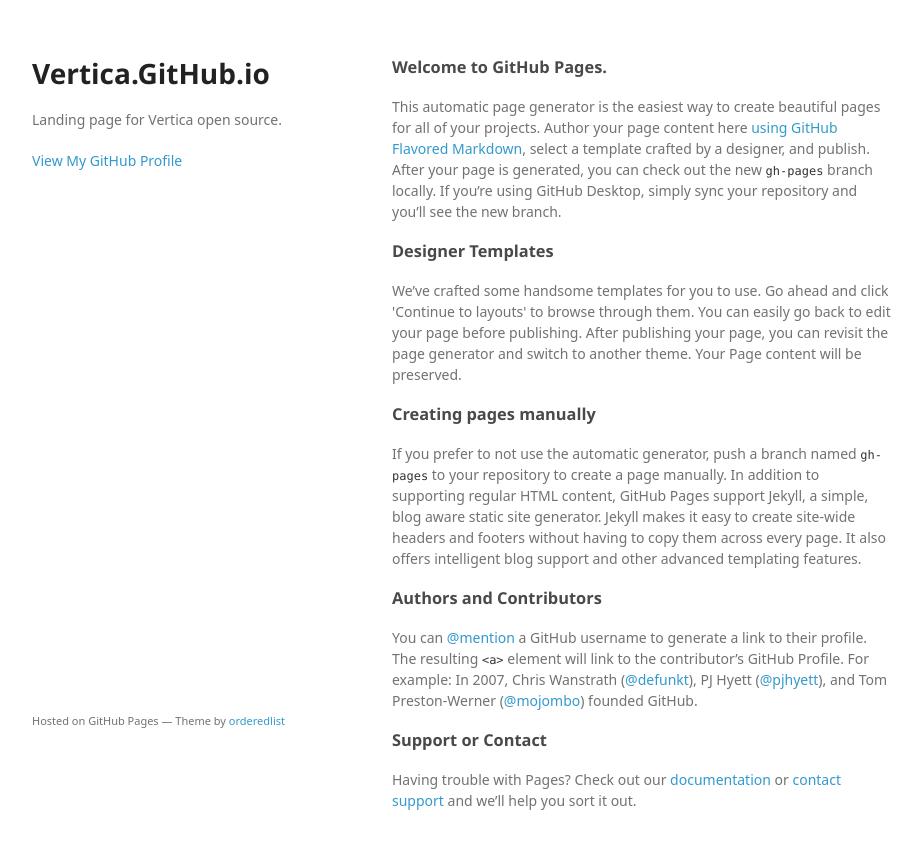
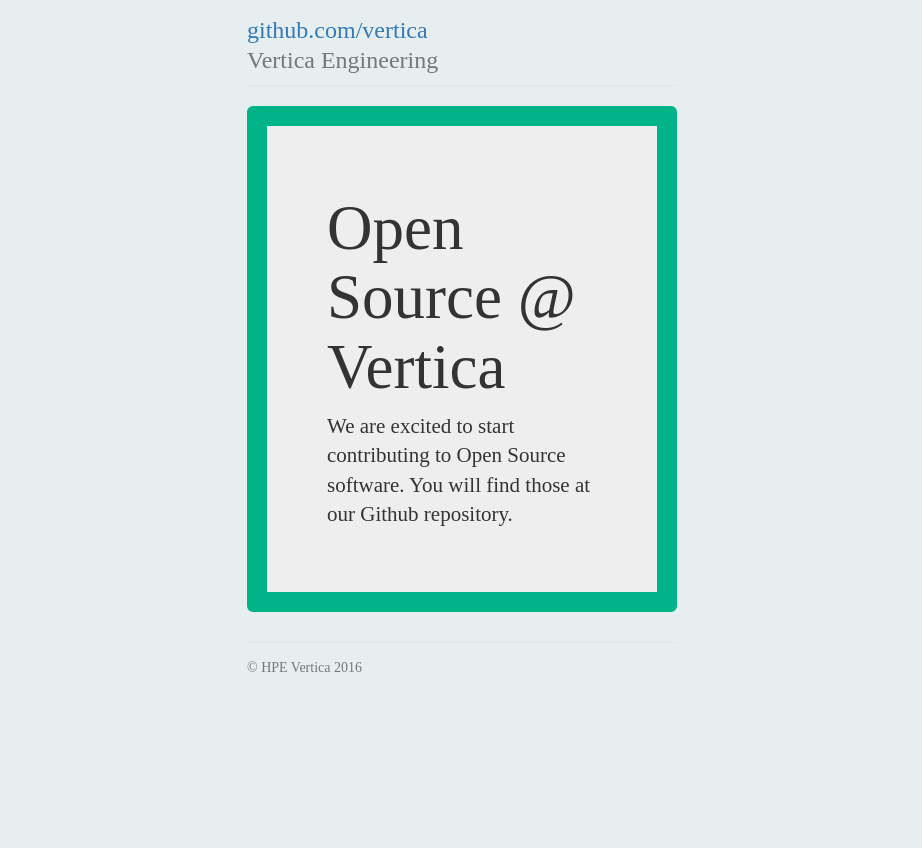
Before and after one commit to vertica/vertica.github.io, a plain HTML site: page index.html in a window 1280 px wide. Shown: the whole page, without its empty margins (178-1100 px from the left). After the commit the page ends 800 px from the top, so only its background shows below. Drawn offline with nearby package versions, Linux system fonts and the light colour scheme; a web font is replaced by a local one.

Commit message:
added HPE like style and fonts

```diff
--- /dev/null
+++ b/css/style.css
@@ -0,0 +1,84 @@
+/* Space out content a bit */
+body {
+  padding-top: 1.5rem;
+  padding-bottom: 1.5rem;
+  font-family: 'Gentium Book Basic', serif;
+  background-color:rgba(25,92,105,0.1);
+}
+
+/* Everything but the jumbotron gets side spacing for mobile first views */
+.header,
+.marketing,
+.footer {
+  padding-right: 1rem;
+  padding-left: 1rem;
+}
+
+/* Custom page header */
+.header {
+  padding-bottom: 1rem;
+  border-bottom: .05rem solid #e5e5e5;
+}
+/* Make the masthead heading the same height as the navigation */
+.header h3 {
+  margin-top: 0;
+  margin-bottom: 0;
+  line-height: 3rem;
+}
+
+
+
+/* Custom page footer */
+.footer {
+  padding-top: 1.5rem;
+  color: #777;
+  border-top: .05rem solid #e5e5e5;
+}
+
+/* Customize container */
+@media (min-width: 48em) {
+  .container {
+    max-width: 46rem;
+  }
+}
+.container-narrow > hr {
+  margin: 2rem 0;
+}
+
+/* Main marketing message and sign up button */
+.jumbotron {
+  text-align: left;
+  border-color:rgba(0,179,136,1);
+  border-width: 20px;
+  border-style: solid;
+  border-radius: 0;
+}
+
+.jumbotron .lead {
+}
+
+/* Supporting marketing content */
+.marketing {
+  margin: 3rem 0;
+}
+.marketing p + h4 {
+  margin-top: 1.5rem;
+}
+
+/* Responsive: Portrait tablets and up */
+@media screen and (min-width: 48em) {
+  /* Remove the padding we set earlier */
+  .header,
+  .marketing,
+  .footer {
+    padding-right: 0;
+    padding-left: 0;
+  }
+  /* Space out the masthead */
+  .header {
+    margin-bottom: 2rem;
+  }
+  /* Remove the bottom border on the jumbotron for visual effect */
+  .jumbotron {
+  }
+}
--- a/index.html
+++ b/index.html
@@ -1,58 +1,69 @@
-<!doctype html>
-<html>
+<!DOCTYPE html>
+<html lang="en">
     <head>
         <meta charset="utf-8">
-    <meta http-equiv="X-UA-Compatible" content="chrome=1">
-    <title>Vertica.GitHub.io by vertica</title>
+        <meta http-equiv="X-UA-Compatible" content="IE=edge">
+        <meta name="viewport" content="width=device-width, initial-scale=1, shrink-to-fit=no">
+        <!-- The above 3 meta tags *must* come first in the head; any other head content must come *after* these tags -->
+        <meta name="description" content="">
+        <meta name="author" content="HPE Vertica. All rights reserved.">
+        <!-- <link rel="icon" href="../../favicon.ico"> -->
 
-    <link rel="stylesheet" href="stylesheets/styles.css">
-    <link rel="stylesheet" href="stylesheets/github-light.css">
-    <meta name="viewport" content="width=device-width">
-    <!--[if lt IE 9]>
-    <script src="//html5shiv.googlecode.com/svn/trunk/html5.js"></script>
-    <![endif]-->
+        <title>Open Source at Vertica</title>
+
+        <!-- Bootstrap core CSS -->
+        <link rel="stylesheet" href="https://cdn.rawgit.com/twbs/bootstrap/v4-dev/dist/css/bootstrap.css">
+        <link href='https://fonts.googleapis.com/css?family=Gentium+Book+Basic' rel='stylesheet' type='text/css'>
+
+        <!-- Custom styles for this template -->
+        <link href="css/style.css" rel="stylesheet">
     </head>
+
     <body>
-    <div class="wrapper">
-      <header>
-        <h1>Vertica.GitHub.io</h1>
-        <p>Landing page for Vertica open source.</p>
 
+        <div class="container">
+            <div class="header clearfix">
+                <a href="http://github.com/vertica"> <h3 class="pull-xs-right">github.com/vertica</h3> </a>
+                <h3 class="text-muted">Vertica Engineering</h3>
+            </div>
 
-        <p class="view"><a href="https://github.com/vertica">View My GitHub Profile</a></p>
+            <div class="jumbotron">
+                <h1 class="display-4">Open Source @ Vertica</h1>
+                <p class="lead">
+                We are excited to start contributing to Open Source software. You will find those at our Github repository.
+            </div>
+            <!--
 
-      </header>
-      <section>
-        <h3>
-<a id="welcome-to-github-pages" class="anchor" href="#welcome-to-github-pages" aria-hidden="true"><span aria-hidden="true" class="octicon octicon-link"></span></a>Welcome to GitHub Pages.</h3>
+            <div class="row marketing">
+                <div class="col-lg-6">
+                    <h4>Subheading</h4>
+                    <p>Donec id elit non mi porta gravida at eget metus. Maecenas faucibus mollis interdum.</p>
 
-<p>This automatic page generator is the easiest way to create beautiful pages for all of your projects. Author your page content here <a href="https://guides.github.com/features/mastering-markdown/">using GitHub Flavored Markdown</a>, select a template crafted by a designer, and publish. After your page is generated, you can check out the new <code>gh-pages</code> branch locally. If you’re using GitHub Desktop, simply sync your repository and you’ll see the new branch.</p>
+                    <h4>Subheading</h4>
+                    <p>Morbi leo risus, porta ac consectetur ac, vestibulum at eros. Cras mattis consectetur purus sit amet fermentum.</p>
 
-<h3>
-<a id="designer-templates" class="anchor" href="#designer-templates" aria-hidden="true"><span aria-hidden="true" class="octicon octicon-link"></span></a>Designer Templates</h3>
+                    <h4>Subheading</h4>
+                    <p>Maecenas sed diam eget risus varius blandit sit amet non magna.</p>
+                </div>
 
-<p>We’ve crafted some handsome templates for you to use. Go ahead and click 'Continue to layouts' to browse through them. You can easily go back to edit your page before publishing. After publishing your page, you can revisit the page generator and switch to another theme. Your Page content will be preserved.</p>
+                <div class="col-lg-6">
+                    <h4>Subheading</h4>
+                    <p>Donec id elit non mi porta gravida at eget metus. Maecenas faucibus mollis interdum.</p>
 
-<h3>
-<a id="creating-pages-manually" class="anchor" href="#creating-pages-manually" aria-hidden="true"><span aria-hidden="true" class="octicon octicon-link"></span></a>Creating pages manually</h3>
+                    <h4>Subheading</h4>
+                    <p>Morbi leo risus, porta ac consectetur ac, vestibulum at eros. Cras mattis consectetur purus sit amet fermentum.</p>
 
-<p>If you prefer to not use the automatic generator, push a branch named <code>gh-pages</code> to your repository to create a page manually. In addition to supporting regular HTML content, GitHub Pages support Jekyll, a simple, blog aware static site generator. Jekyll makes it easy to create site-wide headers and footers without having to copy them across every page. It also offers intelligent blog support and other advanced templating features.</p>
+                    <h4>Subheading</h4>
+                    <p>Maecenas sed diam eget risus varius blandit sit amet non magna.</p>
+                </div>
+                </div> -->
 
-<h3>
-<a id="authors-and-contributors" class="anchor" href="#authors-and-contributors" aria-hidden="true"><span aria-hidden="true" class="octicon octicon-link"></span></a>Authors and Contributors</h3>
+            <footer class="footer">
+                <p>&copy; HPE Vertica 2016</p>
+            </footer>
 
-<p>You can <a href="https://help.github.com/articles/basic-writing-and-formatting-syntax/#mentioning-users-and-teams" class="user-mention">@mention</a> a GitHub username to generate a link to their profile. The resulting <code>&lt;a&gt;</code> element will link to the contributor’s GitHub Profile. For example: In 2007, Chris Wanstrath (<a href="https://github.com/defunkt" class="user-mention">@defunkt</a>), PJ Hyett (<a href="https://github.com/pjhyett" class="user-mention">@pjhyett</a>), and Tom Preston-Werner (<a href="https://github.com/mojombo" class="user-mention">@mojombo</a>) founded GitHub.</p>
+        </div> <!-- /container -->
 
-<h3>
-<a id="support-or-contact" class="anchor" href="#support-or-contact" aria-hidden="true"><span aria-hidden="true" class="octicon octicon-link"></span></a>Support or Contact</h3>
-
-<p>Having trouble with Pages? Check out our <a href="https://help.github.com/pages">documentation</a> or <a href="https://github.com/contact">contact support</a> and we’ll help you sort it out.</p>
-      </section>
-      <footer>
-        <p><small>Hosted on GitHub Pages &mdash; Theme by <a href="https://github.com/orderedlist">orderedlist</a></small></p>
-      </footer>
-    </div>
-    <script src="javascripts/scale.fix.js"></script>
 
     </body>
 </html>
--- a/javascripts/scale.fix.js
+++ /dev/null
@@ -1,17 +0,0 @@
-var metas = document.getElementsByTagName('meta');
-var i;
-if (navigator.userAgent.match(/iPhone/i)) {
-  for (i=0; i<metas.length; i++) {
-    if (metas[i].name == "viewport") {
-      metas[i].content = "width=device-width, minimum-scale=1.0, maximum-scale=1.0";
-    }
-  }
-  document.addEventListener("gesturestart", gestureStart, false);
-}
-function gestureStart() {
-  for (i=0; i<metas.length; i++) {
-    if (metas[i].name == "viewport") {
-      metas[i].content = "width=device-width, minimum-scale=0.25, maximum-scale=1.6";
-    }
-  }
-}
```
Also changed, not shown: params.json (deleted, +0 -6 lines). Lines whose indentation alone changed are shown as unchanged.
